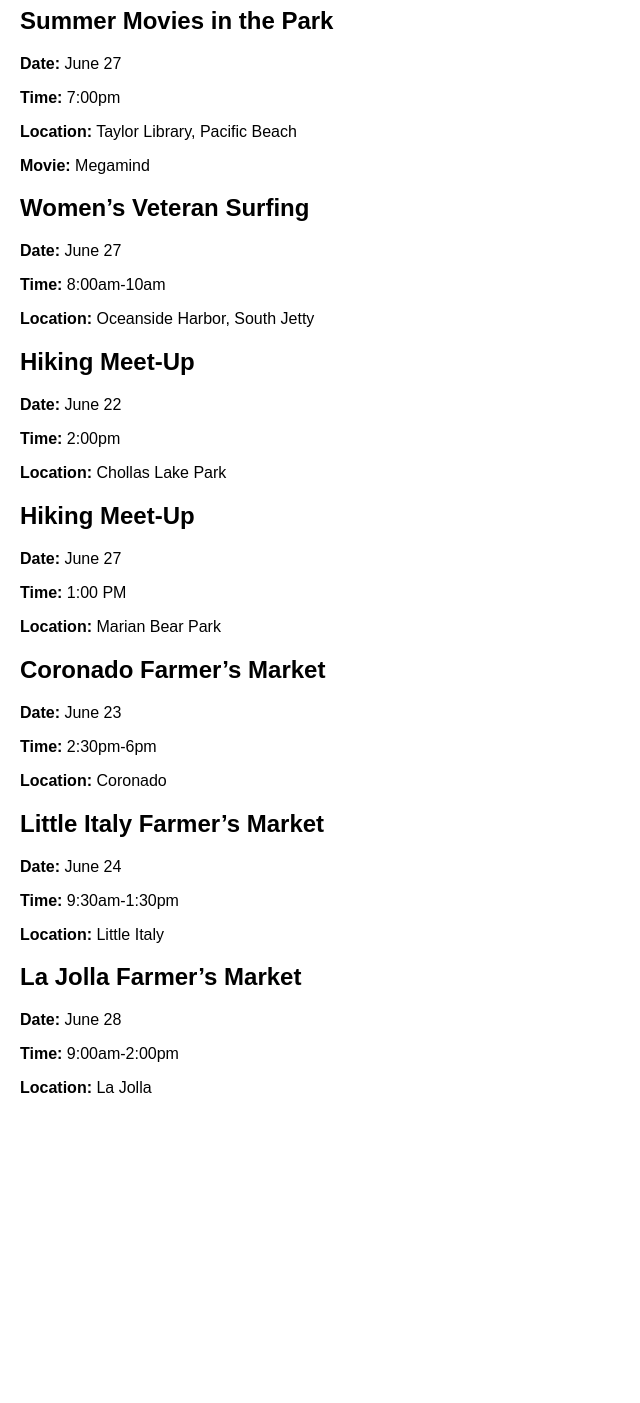
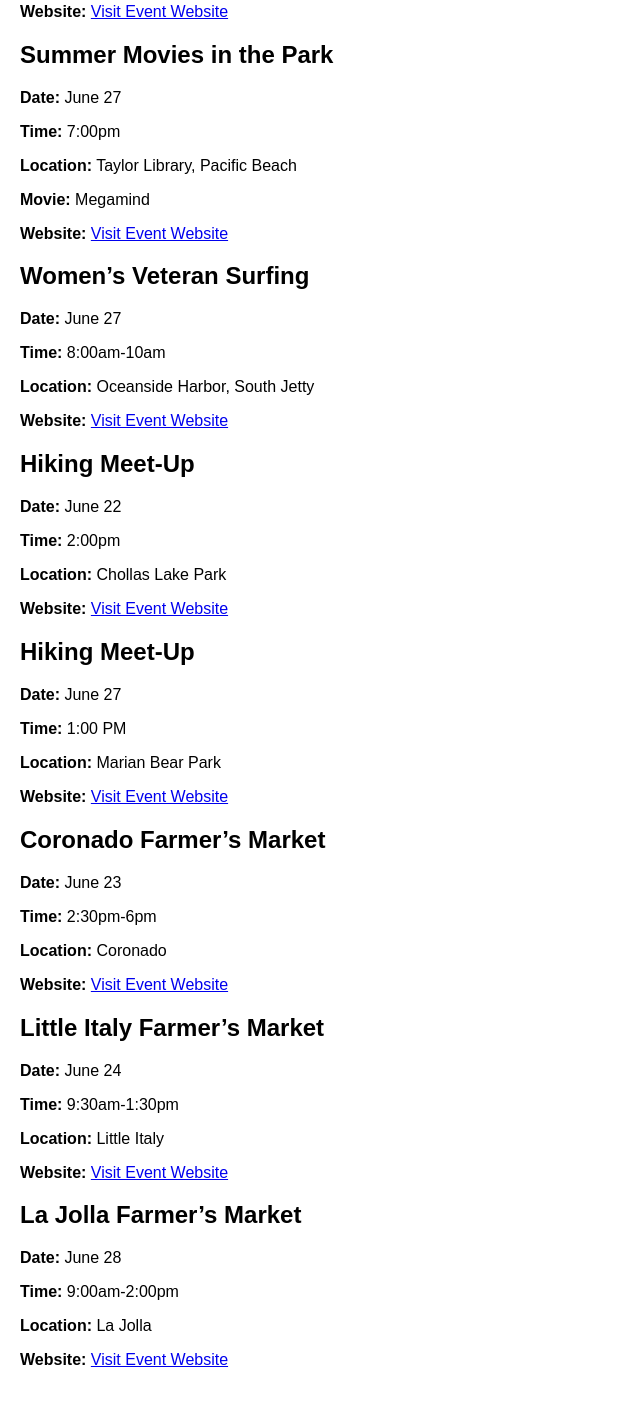
Before and after one commit to agraening1951/CSC441-Web-App-Development, a plain HTML site: page events.html in a window 1280 px wide. Shown: the part 355-1758 px from the top of the page, without its empty margins (0-640 px from the left). Before the commit the page ends 1488 px from the top, so only its background shows below. Drawn offline with Linux system fonts and the light colour scheme.

Commit message:
added website links to events page

```diff
--- a/events.html
+++ b/events.html
@@ -22,6 +22,9 @@
 				<p><strong>Time:</strong> 7:00pm</p>
 				<p><strong>Location:</strong> Waterfront Park, Downtown</p>
 				<p><strong>Movie:</strong> K-Pop Demon Hunters</p>
+				<p><strong>Website:</strong>
+        		<a href="https://www.summermoviesinthepark.com/events-grid/" target="_blank" rel="noopener">
+            	Visit Event Website</a></p>
 			</div>
 
 			<div class="event-card movies">
@@ -30,6 +33,9 @@
 				<p><strong>Time:</strong> 7:00pm</p>
 				<p><strong>Location:</strong> Taylor Library, Pacific Beach</p>
 				<p><strong>Movie:</strong> Megamind</p>
+				<p><strong>Website:</strong>
+        		<a href="https://www.summermoviesinthepark.com/events-grid/" target="_blank" rel="noopener">
+            	Visit Event Website</a></p>
 			</div>
 
 			<div class="event-card surfing">
@@ -37,6 +43,9 @@
 				<p><strong>Date:</strong> June 27</p>
 				<p><strong>Time:</strong> 8:00am-10am</p>
 				<p><strong>Location:</strong> Oceanside Harbor, South Jetty</p>
+				<p><strong>Website:</strong>
+        		<a href="https://linktr.ee/WomenVeteransSURFProject?utm_source=ig&utm_medium=social&utm_content=link_in_bio&fbclid=PAdGRzdgST-6NleHRuA2FlbQIxMQBzcnRjBmFwcF9pZA81NjcwNjczNDMzNTI0MjcAAafSB4C5wDOWDjbvgKlNqAoMplSgk9GhYpfnuDpjDdqo0utwq0uRQLIbdujKdQ_aem_COEt8Wuzpmm7OArBfXEvvg" target="_blank" rel="noopener">
+            	Visit Event Website</a></p>
 			</div>
 
 			<div class="event-card hiking">
@@ -44,6 +53,10 @@
 				<p><strong>Date:</strong> June 22</p>
 				<p><strong>Time:</strong> 2:00pm</p>
 				<p><strong>Location:</strong> Chollas Lake Park</p>
+				<p><strong>Website:</strong>
+				<a href="https://www.meetup.com/sandiegodayhikers/?msockid=30a04a0765d86a5d06785c88644a6b31
+				" target="_blank" rel="noopener">
+				Visit Event Website</a></p>
 			</div>
 
 			<div class="event-card hiking">
@@ -51,6 +64,10 @@
 				<p><strong>Date:</strong> June 27</p>
 				<p><strong>Time:</strong> 1:00 PM</p>
 				<p><strong>Location:</strong> Marian Bear Park</p>
+				<p><strong>Website:</strong>
+				<a href="https://www.meetup.com/sandiegodayhikers/?msockid=30a04a0765d86a5d06785c88644a6b31
+				" target="_blank" rel="noopener">
+				Visit Event Website</a></p>
 			</div>
 
 			<div class="event-card markets">
@@ -58,6 +75,9 @@
 				<p><strong>Date:</strong> June 23</p>
 				<p><strong>Time:</strong> 2:30pm-6pm</p>
 				<p><strong>Location:</strong> Coronado</p>
+				<p><strong>Website:</strong>
+				<a href="https://www.sandiegocounty.gov/content/sdc/awm/farmers_markets.html" target="_blank" rel="noopener">
+				Visit Event Website</a></p>
 			</div>
 
 			<div class="event-card markets">
@@ -65,6 +85,9 @@
 				<p><strong>Date:</strong> June 24</p>
 				<p><strong>Time:</strong> 9:30am-1:30pm</p>
 				<p><strong>Location:</strong> Little Italy</p>
+				<p><strong>Website:</strong>
+				<a href="https://www.sandiegocounty.gov/content/sdc/awm/farmers_markets.html" target="_blank" rel="noopener">
+				Visit Event Website</a></p>
 			</div>
 
 			<div class="event-card markets">
@@ -72,6 +95,9 @@
 				<p><strong>Date:</strong> June 28</p>
 				<p><strong>Time:</strong> 9:00am-2:00pm</p>
 				<p><strong>Location:</strong> La Jolla</p>
+				<p><strong>Website:</strong>
+				<a href="https://www.sandiegocounty.gov/content/sdc/awm/farmers_markets.html" target="_blank" rel="noopener">
+				Visit Event Website</a></p>
 			</div>
             <div id = "newEvents"></div>
 
```
